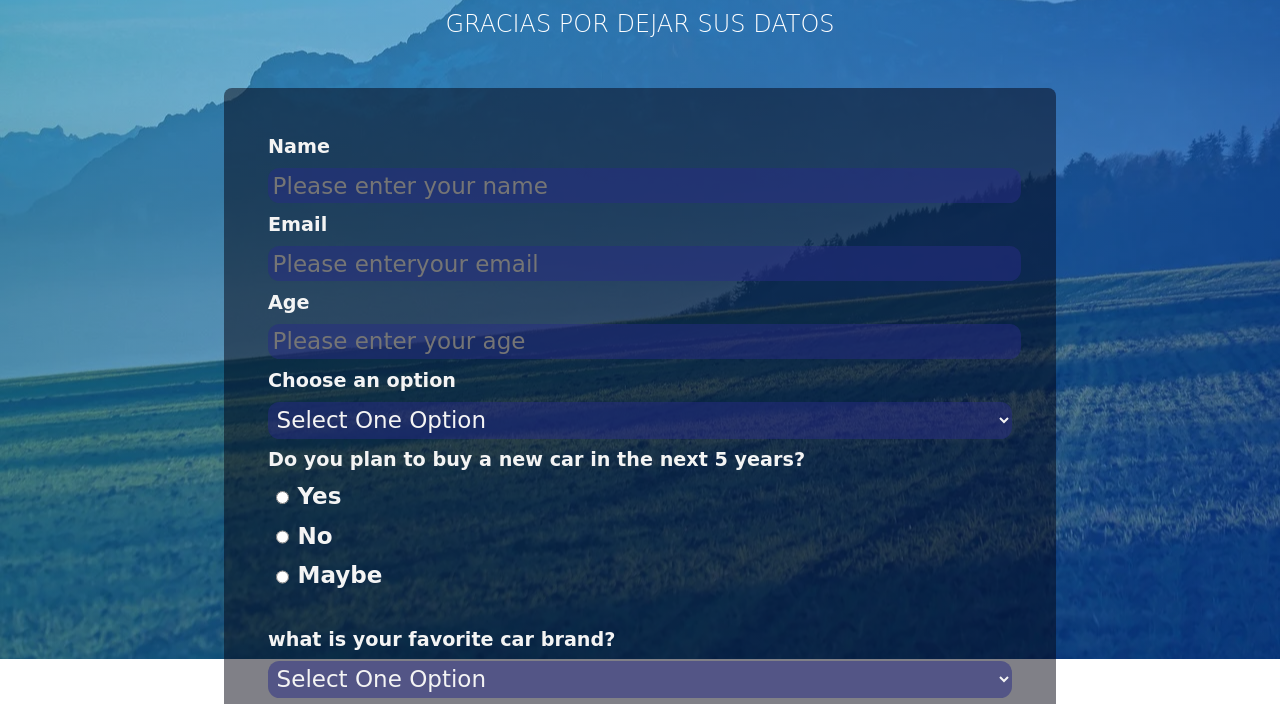
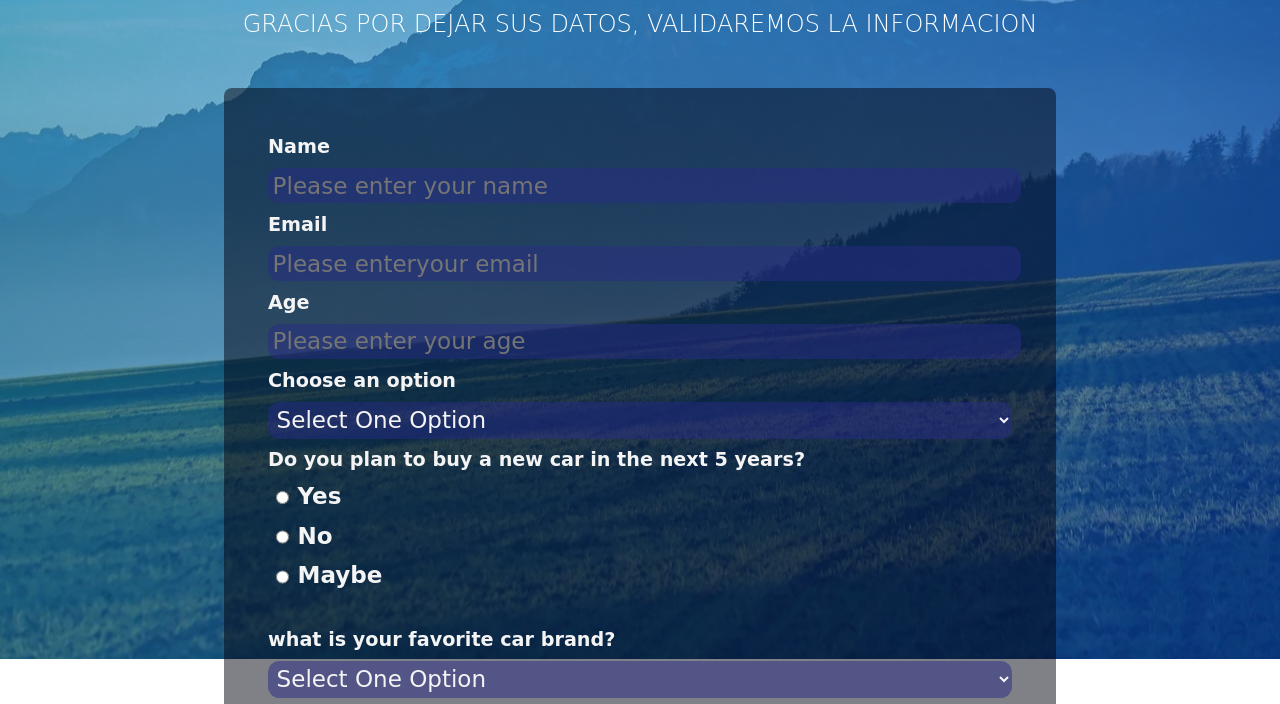
Before and after one commit to GeralSilva/PRUEBAS-LINTERS, a website built with webpack: page src/index.html in a window 1280 px wide. Shown: the part 141-845 px from the top of the page. Built offline with nearby package versions, Linux system fonts and the light colour scheme.

Commit message:
Actualizar descripcion

```diff
--- a/src/index.html
+++ b/src/index.html
@@ -9,7 +9,7 @@
 <body>
     <h1 id="title">FORMULARIO SENA V10</h1>
     <p id="description">
-      GRACIAS POR DEJAR SUS DATOS
+      GRACIAS POR DEJAR SUS DATOS, VALIDAREMOS LA INFORMACION
     </p>
     <form id="survey-form">
       <fieldset>
```
